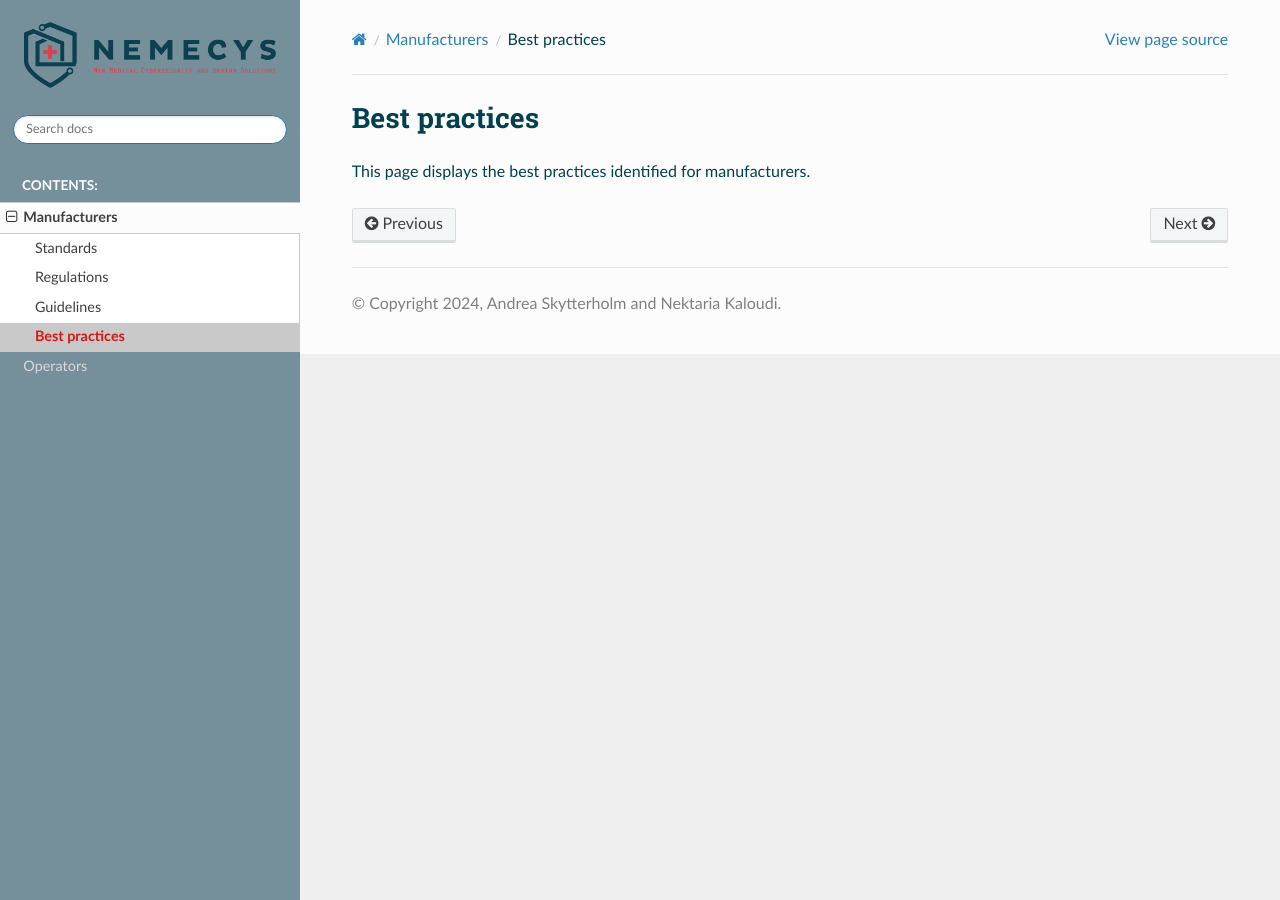
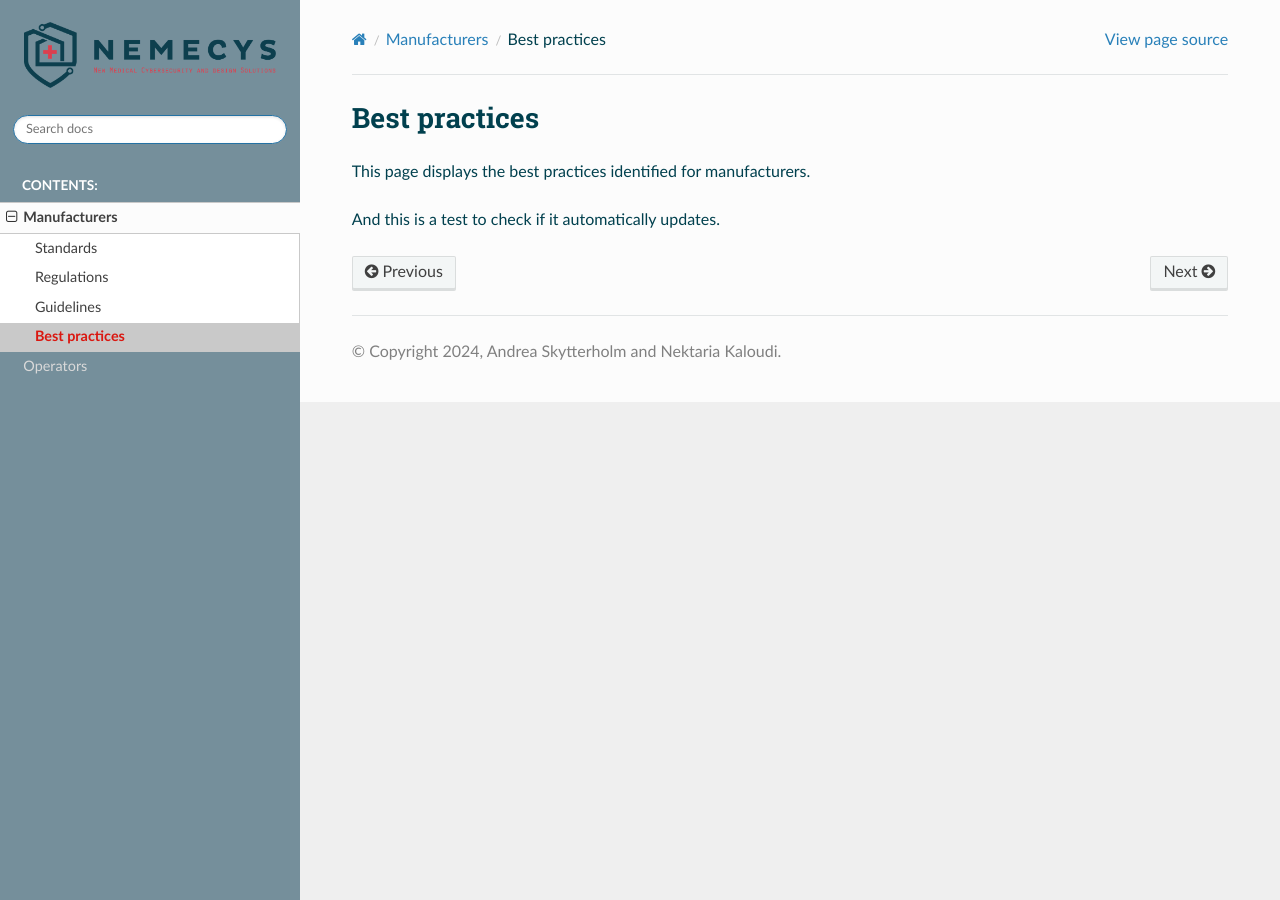
Before and after one commit to andreaskytterholm/SOTA-tool, a Sphinx documentation site: the page built from docs/source/content/best_practices/manufacturer_best_practice.rst, in a window 1280 px wide. Built offline with Sphinx 7.4.7 and the Read the Docs theme 2.0.0, drawn with Linux system fonts in a browser that asks for light colours.

Commit message:
test to see if updates automatically

```diff
--- a/docs/source/content/best_practices/manufacturer_best_practice.rst
+++ b/docs/source/content/best_practices/manufacturer_best_practice.rst
@@ -2,3 +2,5 @@ Best practices
 ===============
 
 This page displays the best practices identified for manufacturers.
+
+And this is a test to check if it automatically updates.
```
